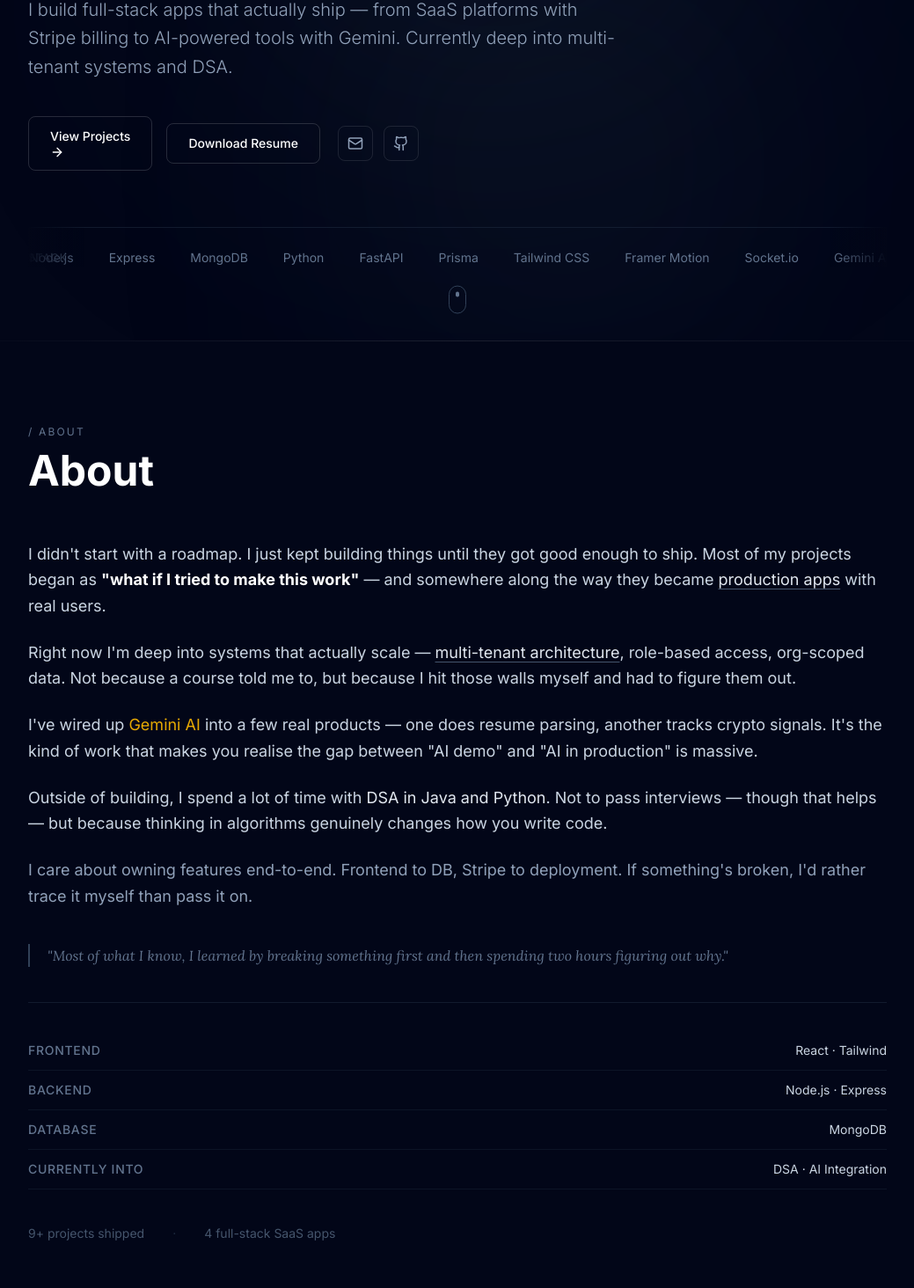
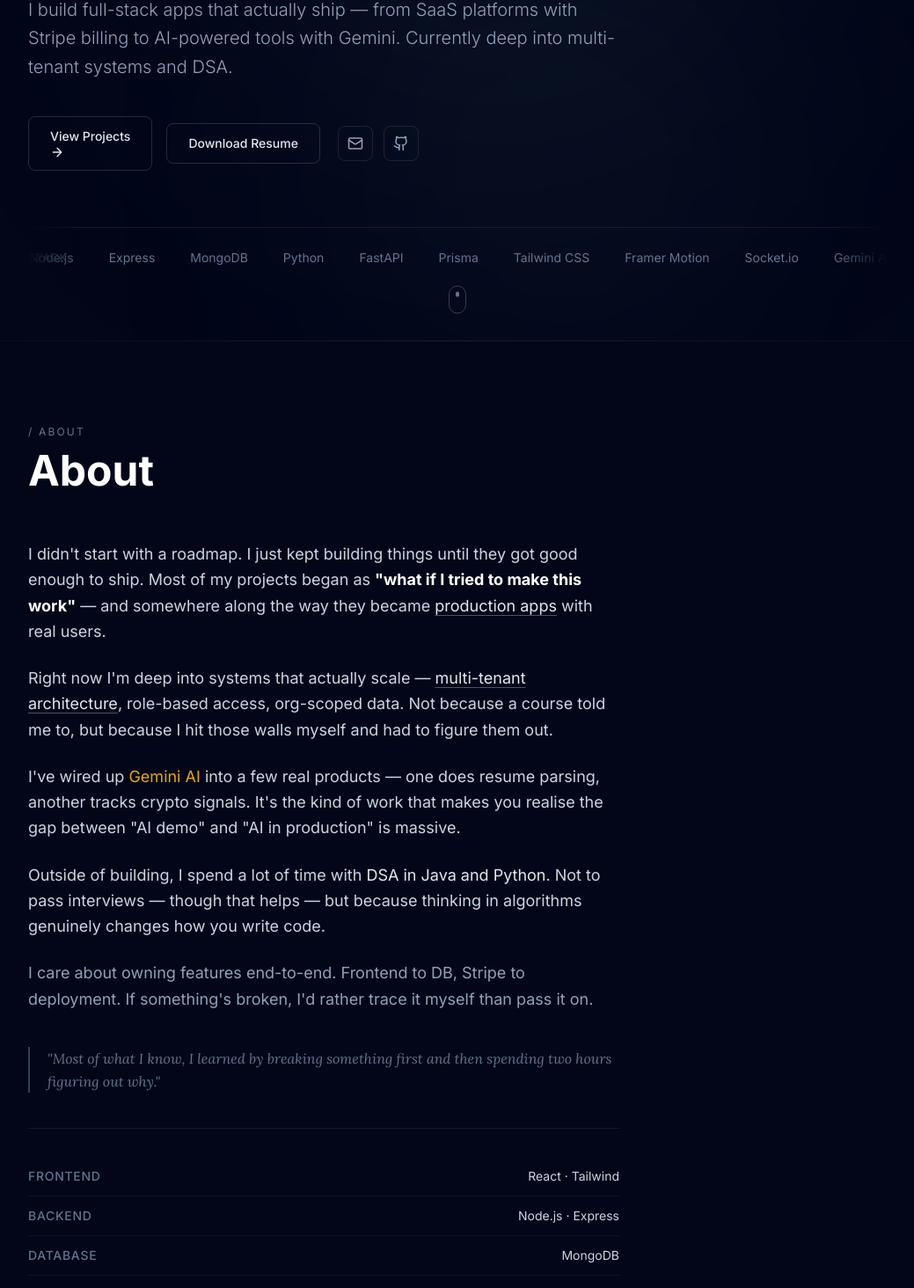
Before and after one commit to 1tsadityaraj/Aditya-Portfolio, a React (Vite) app in the folder Frontend/: page / in a window 1280 px wide. Shown: the part 413-1877 px from the top of the page at 88% size, without its empty margins (120-1159 px from the left). Built offline with nearby package versions, Linux system fonts and the light colour scheme.

Commit message:
fix: hero button consistency, project card alternation, about text width cap

```diff
--- a/Frontend/src/components/About.jsx
+++ b/Frontend/src/components/About.jsx
@@ -30,6 +30,7 @@ const About = () => {
                     <h2 className="text-4xl md:text-5xl font-bold text-white">About</h2>
                 </motion.div>
 
+                <div className="max-w-2xl">
                     {/* Body copy — casual, first-person, honest */}
                     <div className="space-y-6 mb-10">
                         <motion.p
@@ -161,6 +162,7 @@ const About = () => {
                         <span>4 full-stack SaaS apps</span>
                     </motion.div>
                 </div>
+            </div>
         </section>
     );
 };
--- a/Frontend/src/components/Hero.jsx
+++ b/Frontend/src/components/Hero.jsx
@@ -81,7 +81,7 @@ const Hero = () => {
                     <MagneticButton
                         as="a"
                         href="#projects"
-                        className="flex items-center gap-2 px-6 py-3 rounded-lg border border-white/15 text-white font-medium text-sm hover:bg-white/5 hover:border-white/25 transition-all"
+                        className="flex items-center gap-2 px-6 py-3 rounded-lg border border-white/15 text-slate-200 font-medium text-sm hover:bg-white/5 hover:border-white/25 transition-all"
                     >
                         View Projects
                         <ArrowRight size={16} />
@@ -92,7 +92,7 @@ const Hero = () => {
                         href="/resume.pdf"
                         target="_blank"
                         rel="noopener noreferrer"
-                        className="flex items-center gap-2 px-6 py-3 rounded-lg border border-white/15 text-white font-medium text-sm hover:bg-white/5 hover:border-white/25 transition-all"
+                        className="flex items-center gap-2 px-6 py-3 rounded-lg border border-white/15 text-slate-200 font-medium text-sm hover:bg-white/5 hover:border-white/25 transition-all"
                     >
                         Download Resume
                     </MagneticButton>
--- a/Frontend/src/components/Projects.jsx
+++ b/Frontend/src/components/Projects.jsx
@@ -60,7 +60,7 @@ const FeaturedCard = ({ project, index }) => {
         className="group grid md:grid-cols-2 gap-0 rounded-2xl border border-white/7 overflow-hidden bg-slate-900/50 hover:border-white/12 transition-colors duration-300"
     >
         {/* Image */}
-        <div className={`relative h-56 md:h-auto overflow-hidden bg-slate-800 ${reversed ? 'md:order-2' : ''}`}>
+        <div className={`relative h-56 md:h-auto overflow-hidden bg-slate-800 ${reversed ? 'md:order-last' : ''}`}>
             <img
                 src={project.image}
                 alt={project.title}
@@ -71,7 +71,7 @@ const FeaturedCard = ({ project, index }) => {
         </div>
 
         {/* Content */}
-        <div className={`p-7 flex flex-col justify-between ${reversed ? 'md:order-1' : ''}`}>
+        <div className="p-7 flex flex-col justify-between">
             <div>
                 <h3 className="text-xl font-bold text-white mb-2 group-hover:text-slate-100 transition-colors">
                     {project.title}
```
Lines whose indentation alone changed are shown as unchanged.
